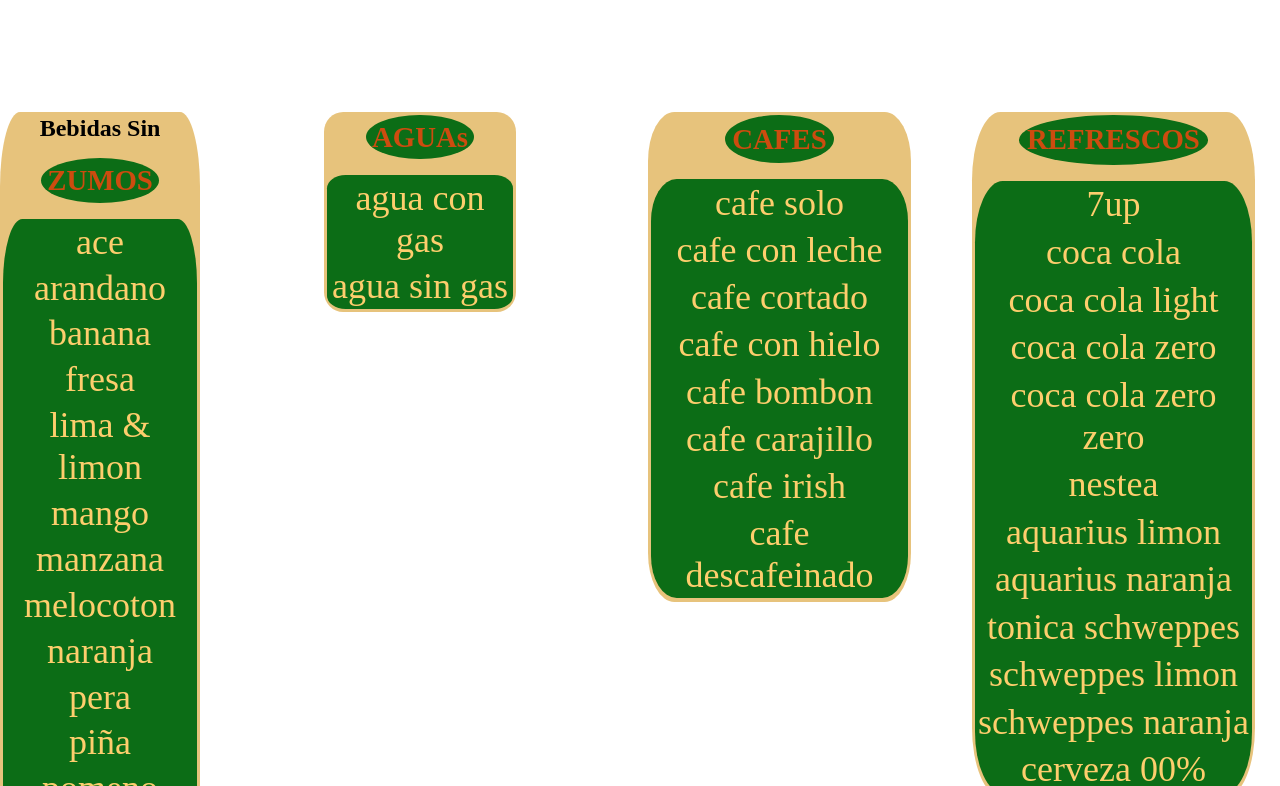
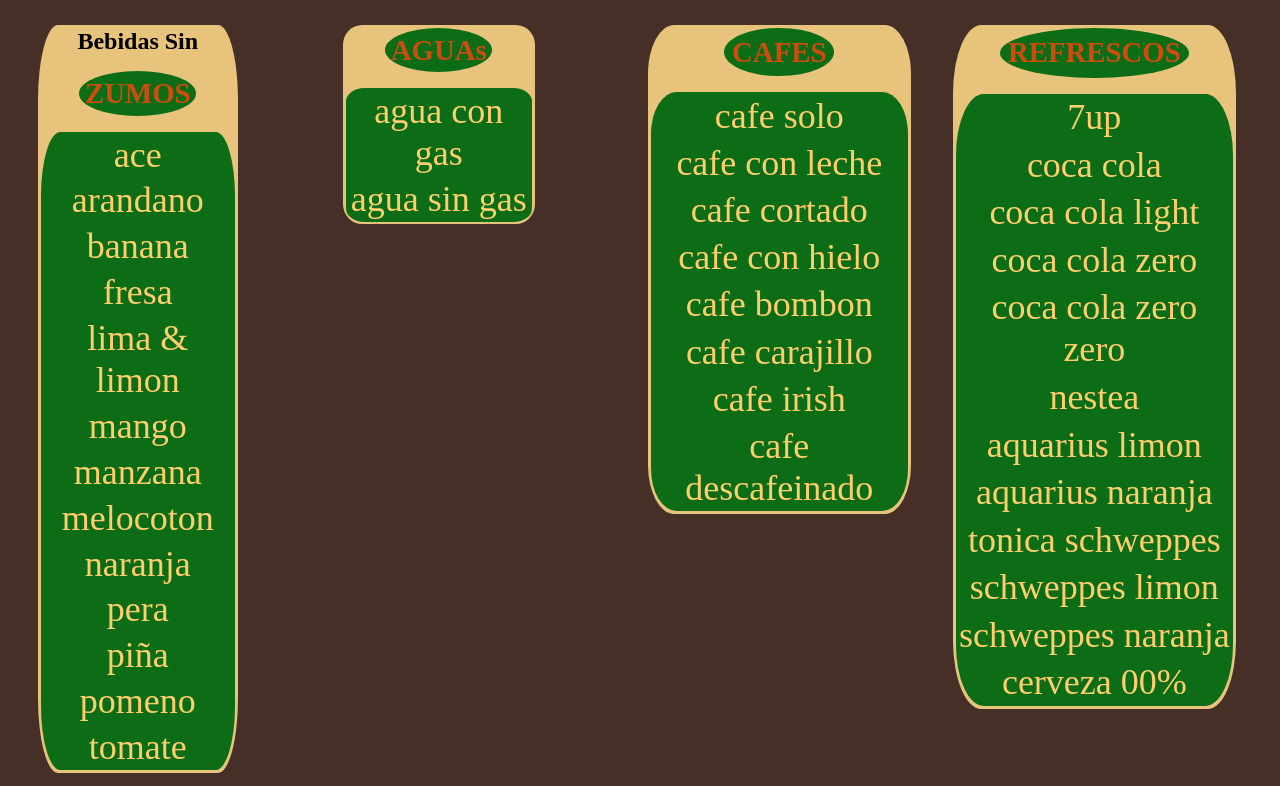
Before and after one commit to Vil-Blass/DRUGSTORE, a plain HTML site: page index.html in a window 1280 px wide. Shown: the part 192-978 px from the top of the page. Drawn offline with Linux system fonts and the light colour scheme; a web font is replaced by a local one.

Commit message:
alineacion de elementos

```diff
--- a/estilo/main_styl.css
+++ b/estilo/main_styl.css
@@ -18,13 +18,14 @@
 /* Estilos para pantallas más grandes */
 .container {
   max-width: min(100%,3140px);
-  height: 140vh;
+  height: min(1140px, 100%);
   display: flex;
   flex-flow: column;
   justify-content: center;
   align-items: center;
   align-content: center;
   text-align: center;
+  margin:0 auto;
 }
 
 .header_container {
@@ -109,13 +110,15 @@
 }
 
 .section_container {
-  width: 100%;
-  height: 100vh;
+  width: fit-content;
+  height: fit-content;
   display: grid;
   grid-template-columns: none;
   justify-content: center;
   align-items: center;
-  margin-block-start: 10%;
+  margin-block-start: 1.5%;
+  padding: 2%;
+  background-color: #452f27;
 
 }
 
@@ -129,7 +132,7 @@
   align-content:stretch ;
   grid-gap: 1em;
   flex-wrap: wrap;
-  padding: auto;
+  margin: 1%;
 }
 
 .title_section {
@@ -232,7 +235,7 @@
   width: 100%;
   height: 20vh;
   display: flex;
-  justify-content: center;
+  justify-content: space-evenly;
   align-items: center;
   background-color: #0c6d16;
   color: #FDCE6D;
```
Also changed, not shown: index.html (+4 -12 lines).
